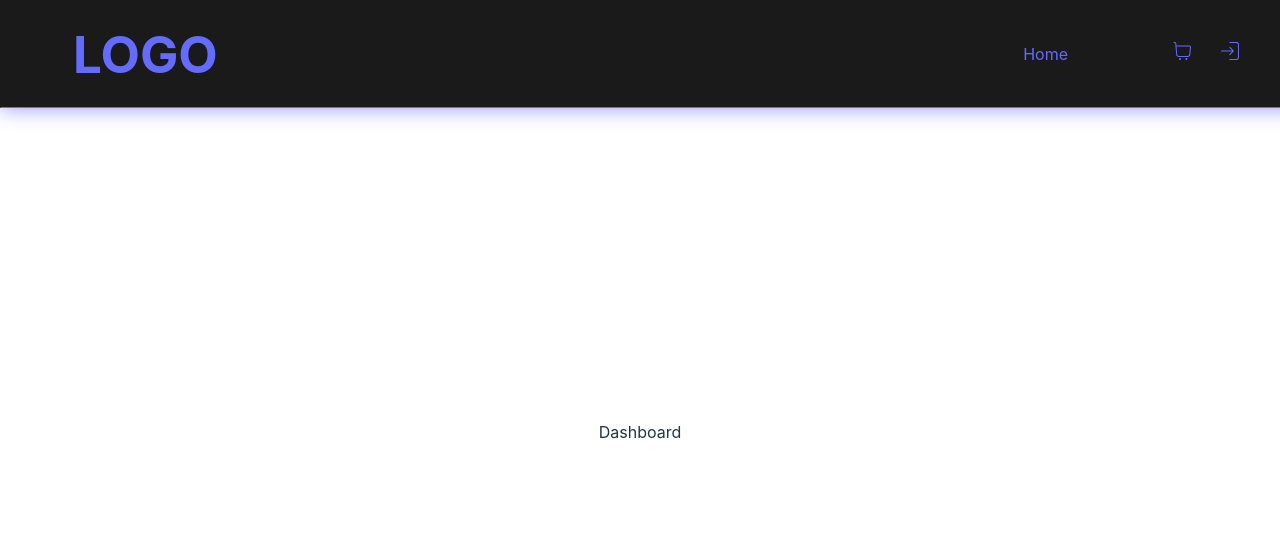
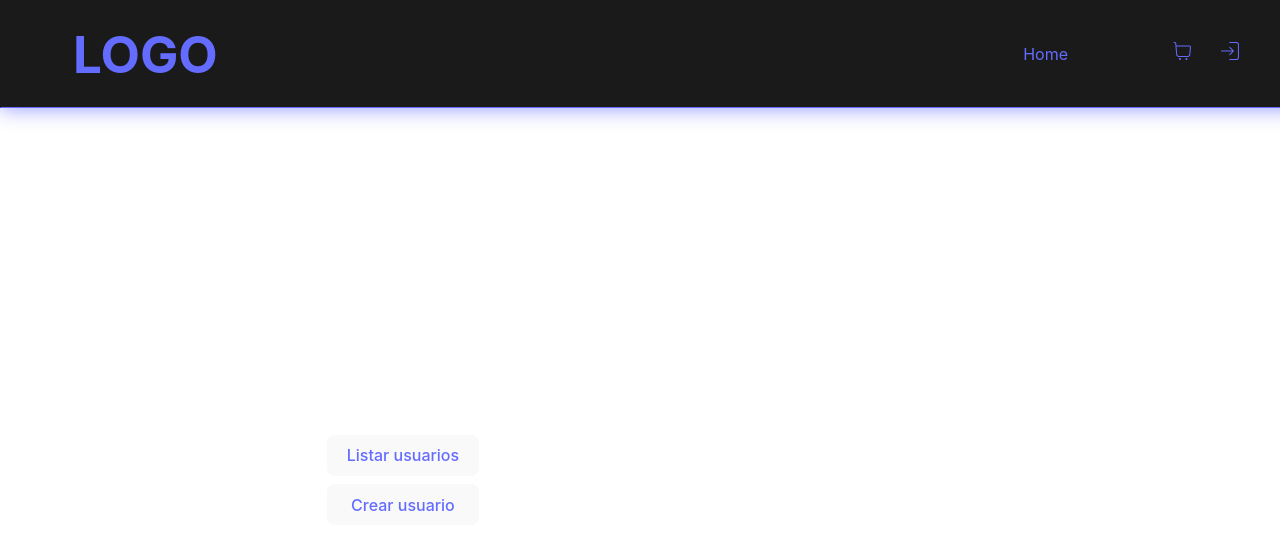
Before and after one commit to BadiaValdes/gcp-frontend-react-test, a React (Vite) app: page /dashboard in a window 1280 px wide. Shown: the top 550 px of the page. Built offline with nearby package versions, Linux system fonts and the light colour scheme.

Commit message:
consumed endpoints

```diff
--- a/package.json
+++ b/package.json
@@ -11,6 +11,7 @@
     "preview": "vite preview"
   },
   "dependencies": {
+    "axios": "^1.6.5",
     "balloon-css": "^1.2.0",
     "react": "^18.2.0",
     "react-dom": "^18.2.0",
--- a/src/components/Layout/Header/Header.tsx
+++ b/src/components/Header/Header.tsx
@@ -1,6 +1,6 @@
 import './Header.css';
 import { Link, NavLink, useLocation } from 'react-router-dom';
-import { useAuth } from '../../../hooks/useAuth';
+import { useAuth } from '../../hooks/useAuth';
 
 import { CiShoppingCart } from "react-icons/ci";
 import { CiUser } from "react-icons/ci";
--- a/src/components/Layout/Layout.tsx
+++ b/src/components/Layout/Layout.tsx
@@ -1,5 +1,5 @@
 import { Outlet } from "react-router-dom";
-import Header from "./Header/Header";
+import Header from "../Header/Header";
 
 
 export default function Layout() {
--- /dev/null
+++ b/src/models/user.ts
@@ -0,0 +1,13 @@
+export interface User{
+    _id: string,
+    email: string;
+    nombre: string;
+    apellido: string;
+    roles: UserRole;
+    dni: string;
+  }
+
+export enum UserRole {
+    Admin = "admin",
+    User = "user",
+}
--- /dev/null
+++ b/src/pages/Dashboard/Dashboard.css
@@ -0,0 +1,30 @@
+.dashboard{
+    min-width: 500px;
+    padding-top: 6rem;
+    display:grid;
+    place-items: center;
+    grid-template-columns: 1fr;
+    gap: 1rem;
+}
+
+.sidebar{
+    display: flex;
+    gap: .5rem;
+}
+
+.content{
+    display: flex;
+    justify-content: center;
+    align-items: center;
+}
+
+@media (width > 768px){
+    .sidebar{
+        flex-direction: column;
+
+    }
+    .dashboard{
+        grid-template-columns: 1fr 3fr;
+        gap: 1rem;
+    }
+}
--- a/src/pages/Dashboard/Dashboard.tsx
+++ b/src/pages/Dashboard/Dashboard.tsx
@@ -1,7 +1,48 @@
-
+import './Dashboard.css';
+import { useState } from "react"
+import { User, UserRole } from "../../models/user";
+import { getUsers, createUser } from "../../services/users";
 
 export default function Dashboard() {
+  const [users, setUsers] = useState<User[]>([]);
+  const token = localStorage.getItem('token');
+
+  const listUsers = async () =>{
+    if (token) {
+      const result = await getUsers(token);
+      setUsers(result);
+    }
+  }
+
+  const addUser = async () =>{
+    if (token) {
+      const newUser = {
+        nombre: "jaila",
+        apellido: "barreto",
+        dni: "123456",
+        email: "jaila@gmail.com",
+        password: "0205",
+        roles: UserRole.User
+      }
+
+      const result = await createUser(newUser,token);
+      setUsers([...users, result]);
+    }
+  }
+
   return (
-    <div>Dashboard</div>
+    <div className="dashboard">
+
+      <section className="sidebar">
+        <button type="button" onClick={listUsers}> Listar usuarios</button>
+        <button type="button" onClick={addUser}> Crear usuario</button>
+      </section>
+
+      <aside className='content'>
+        <ul>
+          {users.length > 0 && users.map(user => (<li key={user._id}> {user.nombre} </li>))}
+        </ul>
+      </aside>
+    </div>
   )
 }
--- a/src/services/auth.ts
+++ b/src/services/auth.ts
@@ -1,20 +1,5 @@
 
-export const apiUrl = 'http://localhost:5000/api';
-
-// export const login = (data) =>{
-//   fetch(`${apiUrl}/login`, {
-//       method: 'POST',
-//       body: JSON.stringify(data),
-//       headers: {
-//         "Content-Type": "application/json",
-//       },
-//       mode:'cors'
-//     })
-//       .then(dat => dat.json())
-//       .then(d =>  {
-//         console.log(d);
-//     })
-// }
+import { apiUrl } from "../utils/constants";
 
 export const login = async (data) =>{
   try {
--- /dev/null
+++ b/src/services/users.ts
@@ -0,0 +1,21 @@
+import axios from "axios";
+import { apiUrl } from "../utils/constants";
+import { User } from "../models/user";
+
+export const  getUsers = async (token:string)=> {
+      try {
+            const {data} = await axios.get(`${apiUrl}/users`,{ headers: { 'Authorization': `Bearer ${token}`}});
+            return data;
+      } catch (error) {
+            console.error(error);
+      }
+}
+
+export const createUser = async (user: User,token:string)=> {
+      try {
+            const {data} = await axios.post(`${apiUrl}/users`, user, { headers: { 'Authorization': `Bearer ${token}`}});
+            return data;
+      } catch (error) {
+            console.error(error);
+      }
+}
--- /dev/null
+++ b/src/utils/constants.ts
@@ -0,0 +1 @@
+export const apiUrl = 'http://localhost:5000/api';
```
Also changed, not shown: src/context/AuthContext.tsx (+1 -8 lines), src/components/Header/Header.css (renamed from src/components/Layout/Header/Header.css), 1 other file (tests, documents, lock files or other folders).
